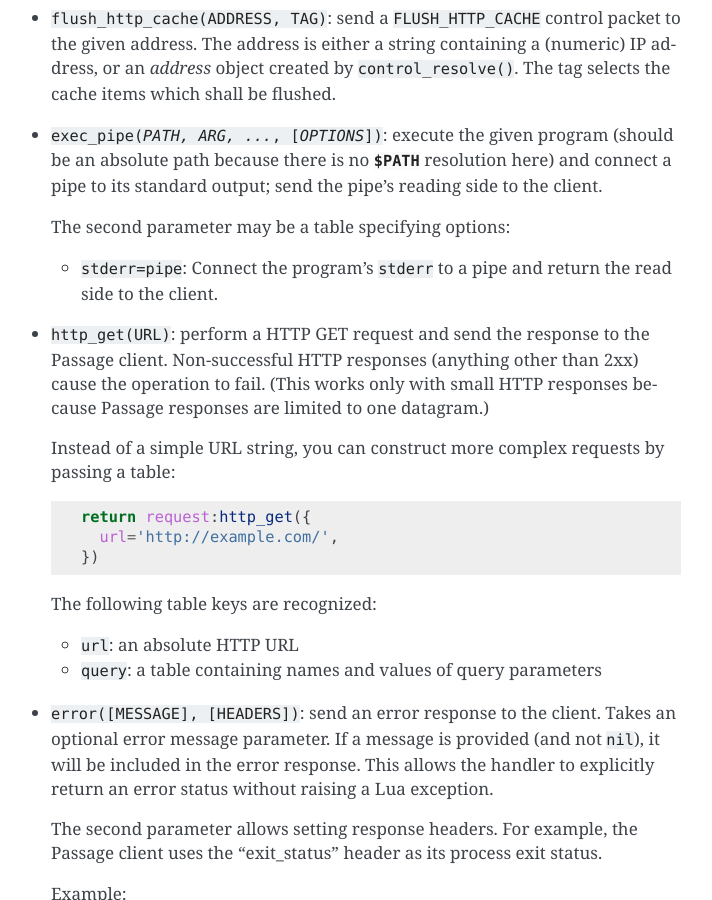
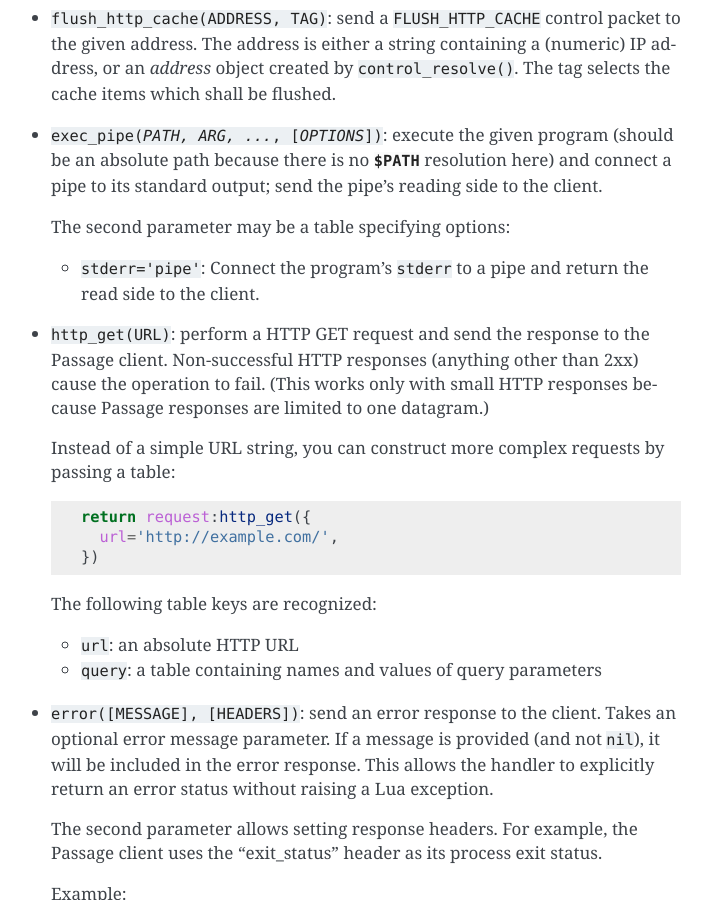
Before and after one commit to CM4all/passage, a Sphinx documentation site: the page built from doc/index.rst, in a window 1280 px wide and 900 px high, scrolled down 2076 px. Shown: the whole window, without its empty margins (399-1111 px from the left). Built offline with Sphinx 7.4.7, drawn with Linux system fonts in a browser that asks for light colours.

```diff
--- a/doc/index.rst
+++ b/doc/index.rst
@@ -124,7 +124,7 @@ The following actions are possible:
 
   The second parameter may be a table specifying options:
 
-  - ``stderr=pipe``: Connect the program's ``stderr`` to a pipe and
+  - ``stderr='pipe'``: Connect the program's ``stderr`` to a pipe and
     return the read side to the client.
 
 * :samp:`http_get(URL)`: perform a HTTP GET request and send the
```
